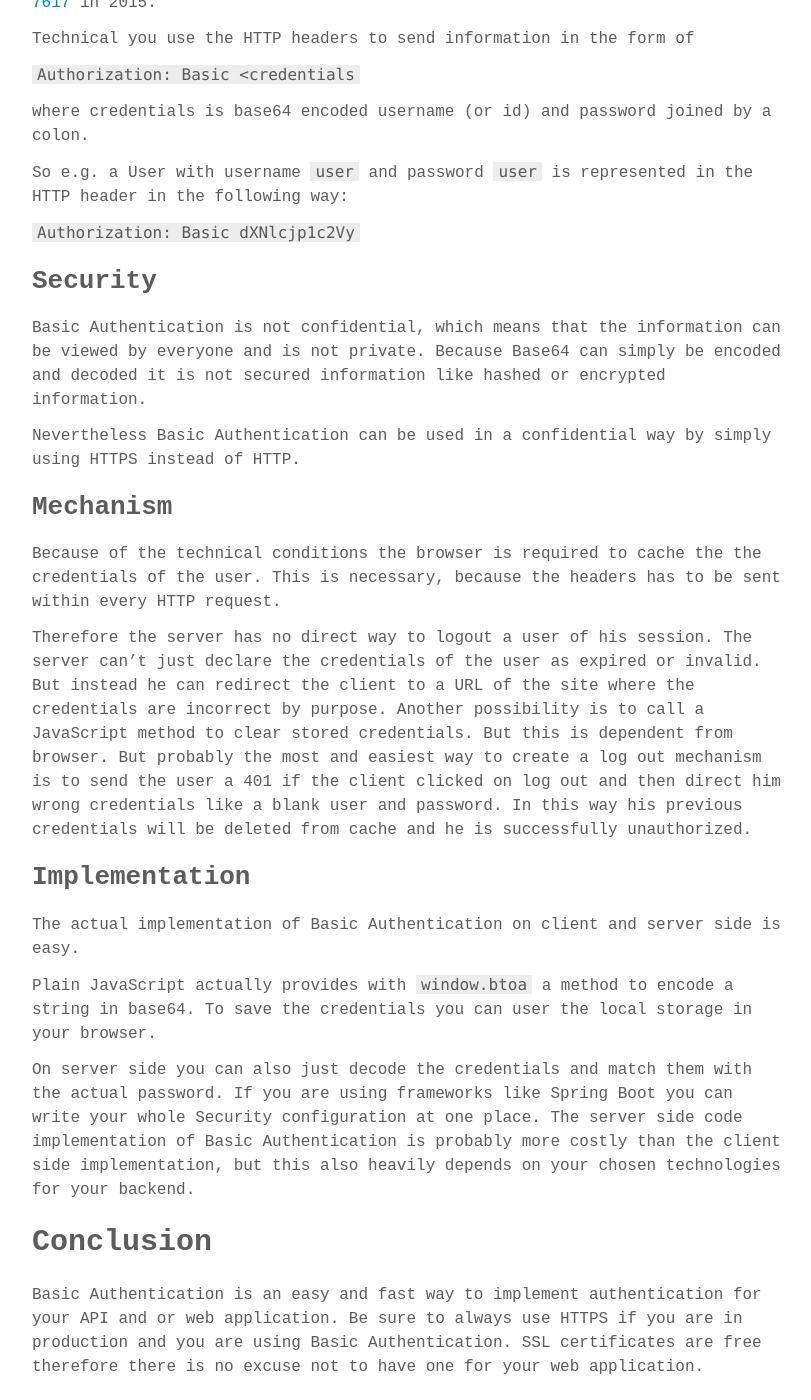
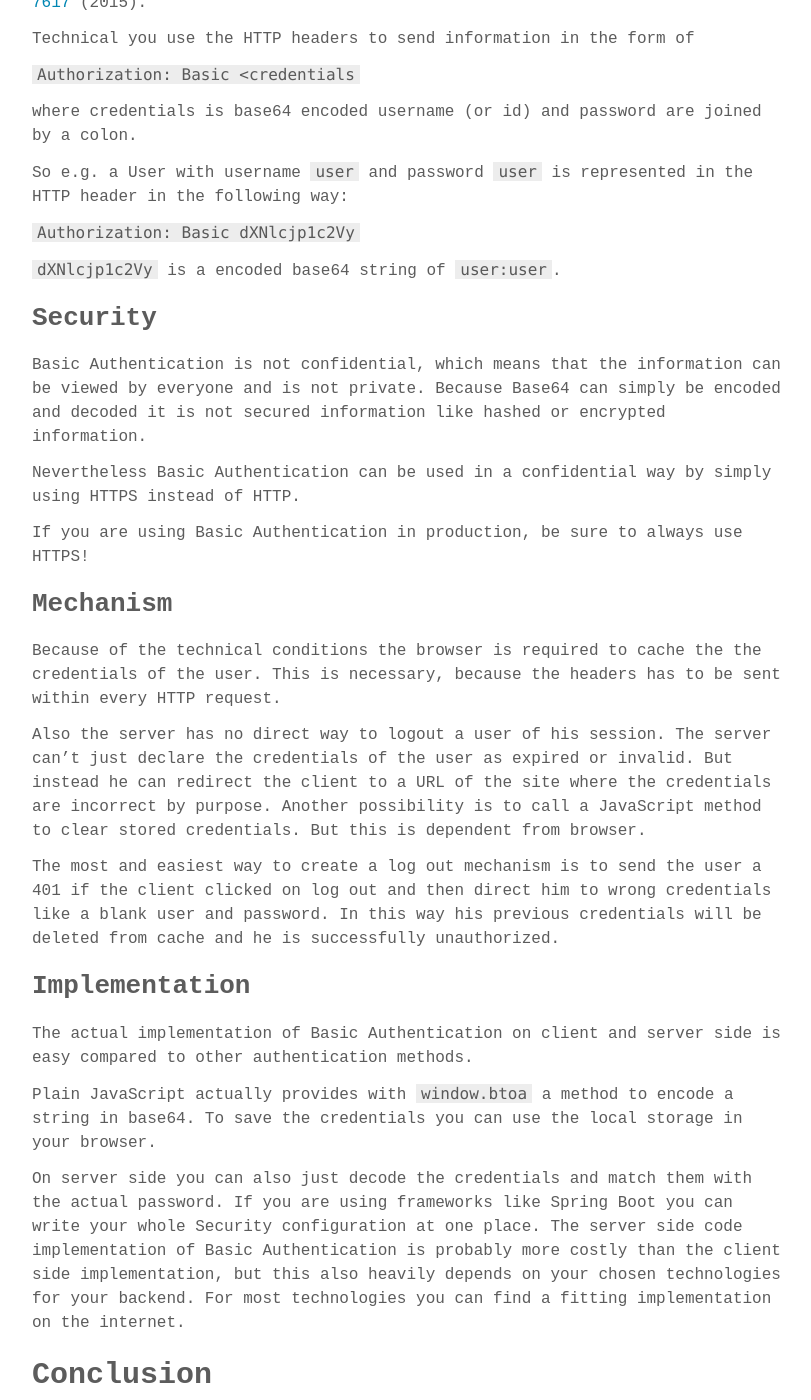
Before and after one commit to LSchultebraucks/lschultebraucks.github.io, a Jekyll site: the page built from _posts/2019-01-22-basic-authentication.md, in a window 1280 px wide and 1400 px high, scrolled down 476 px. Shown: the whole window, without its empty margins (232-1043 px from the left). Built offline with Jekyll 4.4.1, drawn with Linux system fonts in a browser that asks for light colours; some web fonts are replaced; comment, search, counter and statistics services are not loaded; some of the changed text lies outside the part shown.

Commit message:
added Basic Authentication

`````diff
--- a/_posts/2019-01-22-basic-authentication.md
+++ b/_posts/2019-01-22-basic-authentication.md
@@ -9,21 +9,23 @@
 In one of my latest blog posts I talked about [authentication and authorization](https://lasseschultebraucks.com/security/2019/01/18/introduction-to-authentication-and-authorization.html).
 
 Now I want to dive deeper and tackle common authentication methods for REST APIs.
-In this blog post I start with one of the most common and easiest to implement authentication methods.
+In this blog post I start with one of the most common and easiest way to implement authentication methods.
 
 # Basic Authentication (BA)
 
-One of the most common and easiest ways to secure a REST API is by using Basic authentication. Its a protocol which current standard is written down in [RFC 7617](https://tools.ietf.org/html/rfc7617) in 2015.
+One of the most common and easiest ways to secure a REST API is by using Basic authentication. Its a protocol which current standard is written down in [RFC 7617](https://tools.ietf.org/html/rfc7617) (2015).
 
 Technical you use the HTTP headers to send information in the form of
 
 ````Authorization: Basic <credentials````
 
-where credentials is base64 encoded username (or id) and password joined by a colon.
+where credentials is base64 encoded username (or id) and password are joined by a colon.
 
 So e.g. a User with username `user` and password `user` is represented in the HTTP header in the following way:
 
 ```Authorization: Basic dXNlcjp1c2Vy```
+
+`dXNlcjp1c2Vy` is a encoded base64 string of `user:user`.
 
 ## Security
 
@@ -31,19 +33,23 @@
 
 Nevertheless Basic Authentication can be used in a confidential way by simply using HTTPS instead of HTTP.
 
+If you are using Basic Authentication in production, be sure to always use HTTPS!
+
 ## Mechanism
 
 Because of the technical conditions the browser is required to cache the the credentials of the user. This is necessary, because the headers has to be sent within every HTTP request.
 
-Therefore the server has no direct way to logout a user of his session. The server can't just declare the credentials of the user as expired or invalid. But instead he can redirect the client to a URL of the site where the credentials are incorrect by purpose. Another possibility is to call a JavaScript method to clear stored credentials. But this is dependent from browser. But probably the most and easiest way to create a log out mechanism is to send the user a 401 if the client clicked on log out and then direct him wrong credentials like a blank user and password. In this way his previous credentials will be deleted from cache and he is successfully unauthorized.
+Also the server has no direct way to logout a user of his session. The server can't just declare the credentials of the user as expired or invalid. But instead he can redirect the client to a URL of the site where the credentials are incorrect by purpose. Another possibility is to call a JavaScript method to clear stored credentials. But this is dependent from browser.
+
+The most and easiest way to create a log out mechanism is to send the user a 401 if the client clicked on log out and then direct him to wrong credentials like a blank user and password. In this way his previous credentials will be deleted from cache and he is successfully unauthorized.
 
 ## Implementation
 
-The actual implementation of Basic Authentication on client and server side is easy.
+The actual implementation of Basic Authentication on client and server side is easy compared to other authentication methods.
 
-Plain JavaScript actually provides with `window.btoa` a method to encode a string in base64. To save the credentials you can user the local storage in your browser.
+Plain JavaScript actually provides with `window.btoa` a method to encode a string in base64. To save the credentials you can use the local storage in your browser.
 
-On server side you can also just decode the credentials and match them with the actual password. If you are using frameworks like Spring Boot you can write your whole Security configuration at one place. The server side code implementation of Basic Authentication is probably more costly than the client side implementation, but this also heavily depends on your chosen technologies for your backend.
+On server side you can also just decode the credentials and match them with the actual password. If you are using frameworks like Spring Boot you can write your whole Security configuration at one place. The server side code implementation of Basic Authentication is probably more costly than the client side implementation, but this also heavily depends on your chosen technologies for your backend. For most technologies you can find a fitting implementation on the internet.
 
 # Conclusion
 
`````
